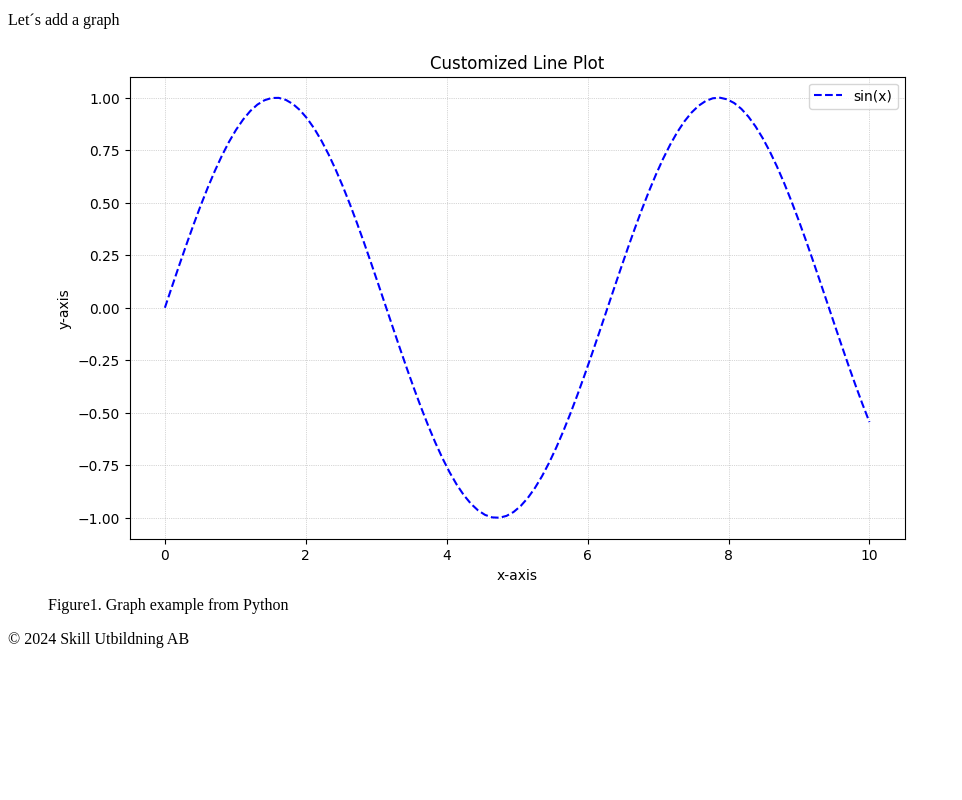
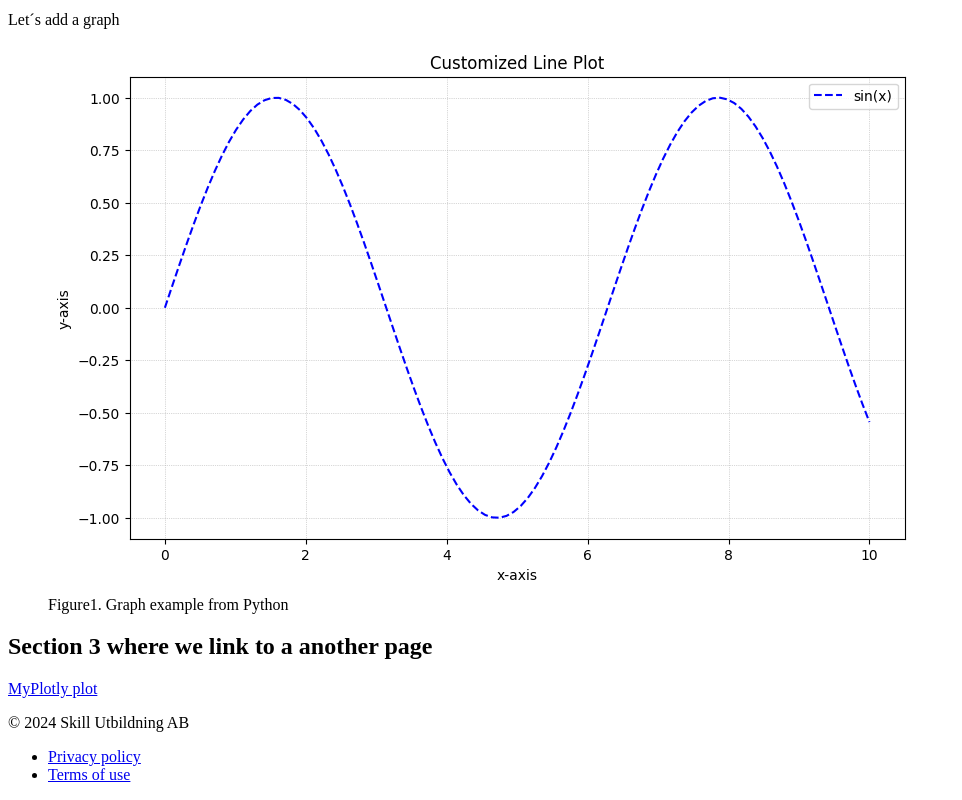
Before and after one commit to Skill-Utbildning/VisualizeData, a plain HTML site: page web/index.html in a window 1280 px wide. Shown: the part 1746-2546 px from the top of the page, without its empty margins (0-962 px from the left). Before the commit the page ends 2410 px from the top, so only its background shows below. Drawn offline with Linux system fonts and the light colour scheme.

Commit message:
Updated graphics

```diff
--- a/web/index.html
+++ b/web/index.html
@@ -37,8 +37,20 @@
                 <figcaption>Figure1. Graph example from Python</figcaption>
             </figure>
         </section>
+        <section>
+            <h2> Section 3 where we link to a another page</h2>
+            <a href="./plot.html">MyPlotly plot</a>
+        </section>
         <footer>
             <p>&copy; 2024 Skill Utbildning AB</p>
+            <ul>
+                <li>
+                    <a href="#">Privacy policy</a>
+                </li>
+                <li>
+                    <a href="#">Terms of use</a>
+                </li>
+            </ul>
         </footer>
 
     </main>
```
Also changed, not shown: web/data/newplot.png (added), 1 other file.
